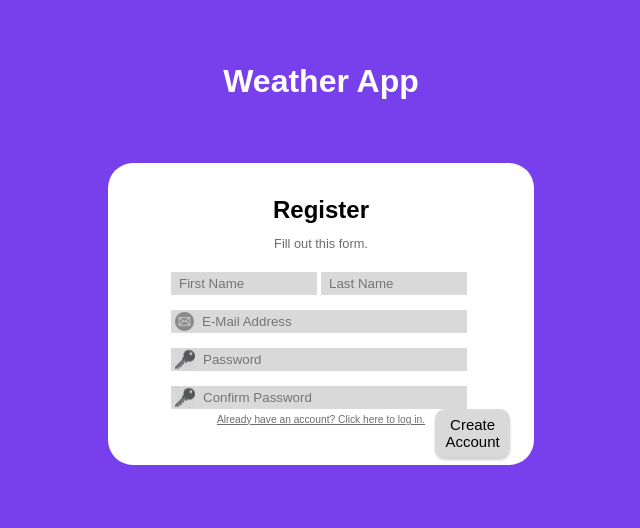
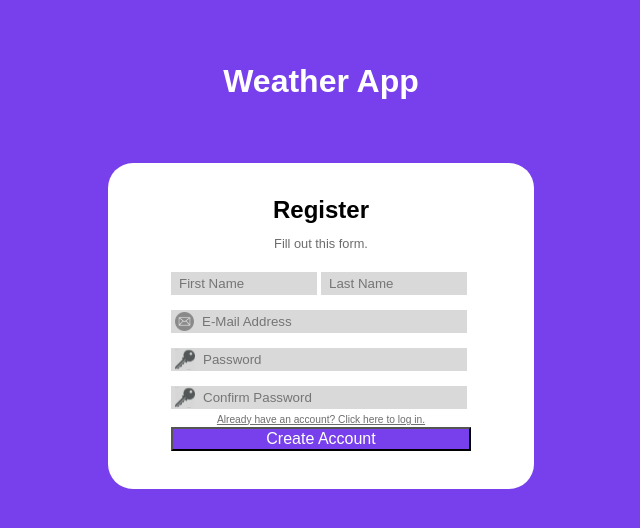
Before and after one commit to brooksmckinley/weather, a React (Create React App) app in the folder frontend/: page /register in a window 1280 px wide. Shown: the top 528 px of the page, without its empty margins (319-959 px from the left). Built offline with nearby package versions, Linux system fonts and the light colour scheme.

Commit message:
Fixed the button

```diff
--- a/frontend/src/pages/Login.js
+++ b/frontend/src/pages/Login.js
@@ -58,7 +58,7 @@ function Login() {
                 <InputField type="email" placeholder="E-Mail Address" iconName="email.svg" onChange={(e) => { setEmail(e.target.value) } } />
                 <InputField type="password" placeholder="Password" iconName="password.svg" onChange={(e) => { setPassword(e.target.value) } } />
                 <Link to="/register">Don't have an account? Click here to register.</Link> <p></p>
-                <button disabled={isSubmitting} onClick={submitForm}>Sign-In</button>
+                <button id = "login-button" disabled={isSubmitting} onClick={submitForm}>Sign-In</button>
             </div>
         </>
     );
--- a/frontend/src/pages/Register.js
+++ b/frontend/src/pages/Register.js
@@ -72,7 +72,7 @@ function Register() {
                 <InputField type="password" placeholder="Password" iconName="password.svg" onChange={(e) => { setPassword(e.target.value) } } />
                 <InputField type="password" placeholder="Confirm Password" iconName="password.svg" onChange={(e) => { setConfirmPassword(e.target.value) } } />
                 <Link to="/">Already have an account? Click here to log in.</Link>
-                <button disabled={isSubmitting} onClick={submitForm}>Create Account</button>
+                <button id = "login-button" disabled={isSubmitting} onClick={submitForm}>Create Account</button>
             </div>
         </>
     );
--- a/frontend/src/pages/forecast.css
+++ b/frontend/src/pages/forecast.css
@@ -22,7 +22,7 @@
 
 
 
-button{
+.forecastButton button{
     text-align: center;
     padding: 7px;
     font-size: 15px;
--- a/frontend/src/pages/login.css
+++ b/frontend/src/pages/login.css
@@ -29,7 +29,7 @@ p{
     font-size: 80%;
     line-height: 1%;
 }
-button{
+#login-button{
     background-color: #7740EC;
     color: white;
     width: 100%;
```
